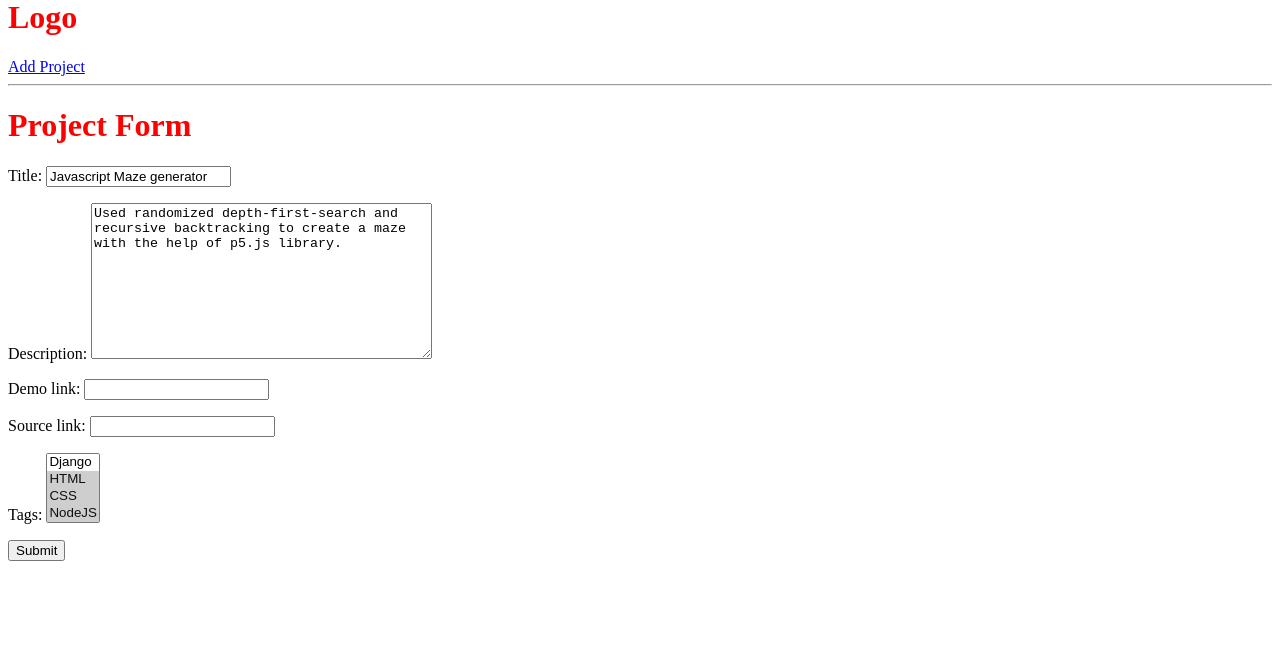
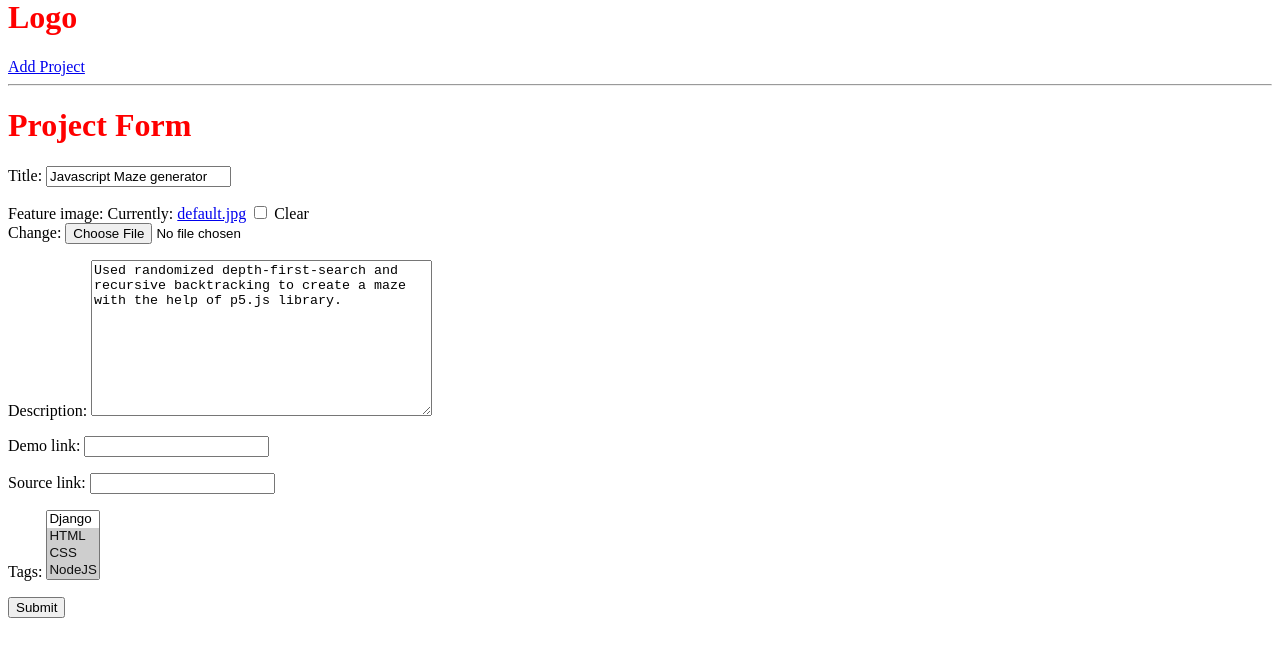
Before and after one commit to harshy250/CT-Solutions, a Django app: page /update-project/1ee94496-9ed4-4c57-a07e-fdceeb00cdd8 in a window 1280 px wide. Shown: the part 134-800 px from the top of the page. Run offline with Django 3.2, Linux system fonts and the light colour scheme; data comes from the database, SQL or seed files in the repository.

Commit message:
Serving static files in development and process user uploaded images

```diff
--- a/campusTech/settings.py
+++ b/campusTech/settings.py
@@ -122,12 +122,15 @@ USE_TZ = True
 # https://docs.djangoproject.com/en/3.2/howto/static-files/
 
 STATIC_URL = '/static/'
+MEDIA_URL = '/images/'
 
 STATICFILES_DIRS = [
     # os.path.join(BASE_DIR, 'static')
     BASE_DIR / 'static'
 ]
 
+MEDIA_ROOT = os.path.join(BASE_DIR, 'static/images')
+
 # Default primary key field type
 # https://docs.djangoproject.com/en/3.2/ref/settings/#default-auto-field
 
--- a/campusTech/urls.py
+++ b/campusTech/urls.py
@@ -1,7 +1,12 @@
 from django.contrib import admin
 from django.urls import path, include
+
+from django.conf import settings
+from django.conf.urls.static import static
 
 urlpatterns = [
     path('admin/', admin.site.urls),
     path('', include('projects.urls')),
 ]
+
+urlpatterns += static(settings.MEDIA_URL, document_root = settings.MEDIA_ROOT)
--- a/projects/forms.py
+++ b/projects/forms.py
@@ -4,4 +4,4 @@ from .models import Project
 class ProjectForm(ModelForm):
     class Meta:
         model = Project
-        fields = ['title', 'description', 'demo_link', 'source_link', 'tags']
+        fields = ['title', 'feature_image', 'description',  'demo_link', 'source_link', 'tags']
--- a/projects/models.py
+++ b/projects/models.py
@@ -6,7 +6,8 @@ class Project(models.Model):
     #owner
     title = models.CharField(max_length=200)
     description = models.TextField(null=True, blank=True)
-    # feature_image = models.ImageField(null=True, blank=True, default='default.jpg')
+    feature_image = models.ImageField(
+        null=True, blank=True, default='default.jpg')
     demo_link = models.CharField(max_length=1000, null=True, blank=True)
     source_link = models.CharField(max_length=1000, null=True, blank=True)
     vote_total = models.IntegerField(default=0)
--- a/projects/templates/projects/project_form.html
+++ b/projects/templates/projects/project_form.html
@@ -4,7 +4,7 @@
 
 <h1>Project Form</h1>
 
-<form action="" method="POST">
+<form action="" method="POST" enctype="multipart/form-data">
     {% csrf_token %}
 
     {{form.as_p}}
--- a/projects/templates/projects/single-project.html
+++ b/projects/templates/projects/single-project.html
@@ -2,6 +2,7 @@
 
 {% block content %}
 
+<img style="max-width: 500px;" src="{{project.feature_image.url}}">
 
 <h1>{{project.title}}</h1>
 <hr>
--- a/projects/views.py
+++ b/projects/views.py
@@ -18,7 +18,7 @@ def createProject(request):
     form = ProjectForm()
 
     if request.method == 'POST':
-        form = ProjectForm(request.POST)
+        form = ProjectForm(request.POST, request.FILES)
         if form.is_valid():
             form.save()
             return redirect('projects')
@@ -31,7 +31,7 @@ def updateProject(request, pk):
     form = ProjectForm(instance=project)
 
     if request.method == 'POST':
-        form = ProjectForm(request.POST, instance=project)
+        form = ProjectForm(request.POST, request.FILES, instance=project)
         if form.is_valid():
             form.save()
             return redirect('projects')
```
Also changed, not shown: db.sqlite3, projects/migrations/0007_project_feature_image.py (added), static/images/Cover.jpg (added), static/images/Cover_km1N53T.jpg (added), static/images/Minimalist-Desktop-Wallpapers-4k-Free-Wallpaper-.jpg (added).
